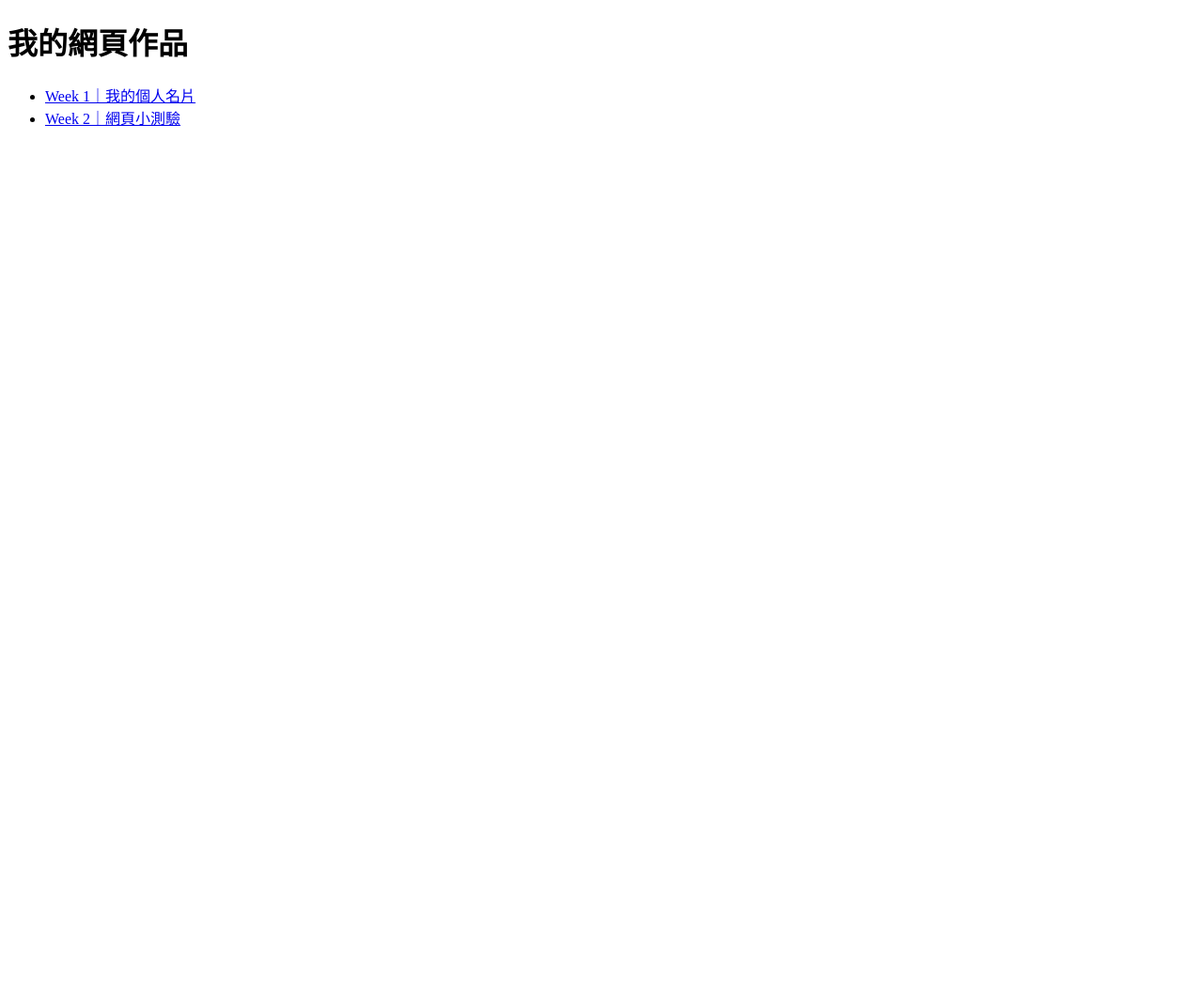
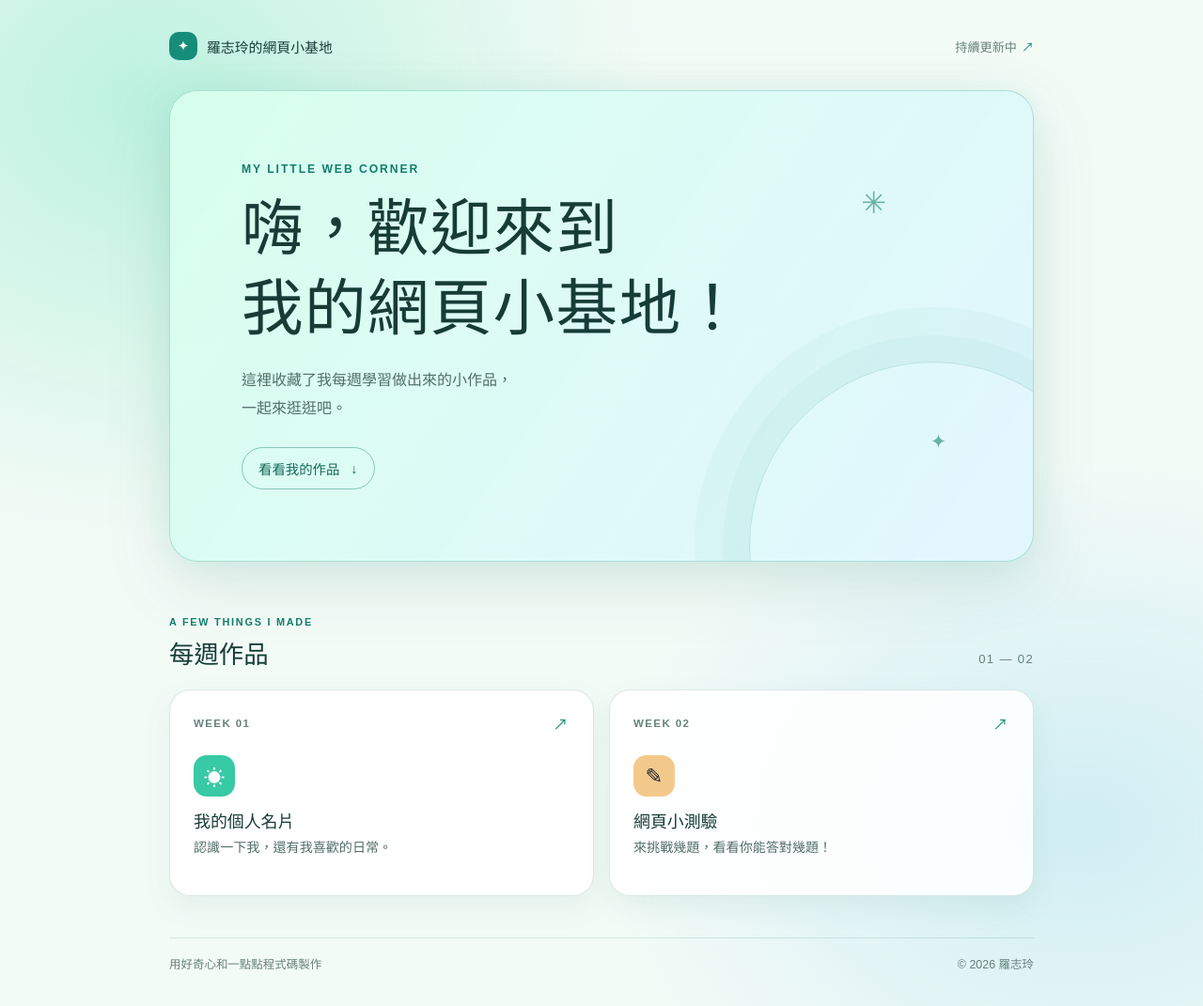
Before and after one commit to ritalo-so2/web--quest, a plain HTML site: page index.html in a window 1280 px wide. Shown: the whole page at 94% size. Before the commit the page ends 800 px from the top, so only its background shows below. Drawn offline with Linux system fonts and the light colour scheme.

Commit message:
add cover

```diff
--- a/index.html
+++ b/index.html
@@ -3,17 +3,59 @@
 <head>
     <meta charset="UTF-8">
     <meta name="viewport" content="width=device-width, initial-scale=1.0">
-    <title>我的網頁作品</title>
+    <meta name="theme-color" content="#f3fbf7">
+    <meta name="description" content="歡迎來到羅志玲的網頁小基地，看看每週製作的網頁作品。">
+    <link rel="stylesheet" href="theme.css">
+    <title>我的網頁小基地</title>
 </head>
 <body>
-    <main>
-        <h1>我的網頁作品</h1>
-        <nav aria-label="每週作品">
-            <ul>
-                <li><a href="week%201/">Week 1｜我的個人名片</a></li>
-                <li><a href="Week%202/">Week 2｜網頁小測驗</a></li>
-            </ul>
-        </nav>
+    <main class="site-shell">
+        <header class="site-header">
+            <a class="site-logo" href="./" aria-label="回到首頁">
+                <span class="logo-mark" aria-hidden="true">✦</span>
+                <span>羅志玲的網頁小基地</span>
+            </a>
+            <span class="header-note">持續更新中 <span aria-hidden="true">↗</span></span>
+        </header>
+
+        <section class="hero" aria-labelledby="welcome-title">
+            <span class="hero-sparkle sparkle-one" aria-hidden="true">✳</span>
+            <span class="hero-sparkle sparkle-two" aria-hidden="true">✦</span>
+            <p class="eyebrow">MY LITTLE WEB CORNER</p>
+            <h1 id="welcome-title">嗨，歡迎來到<br>我的網頁小基地！</h1>
+            <p class="hero-copy">這裡收藏了我每週學習做出來的小作品，<br class="desktop-break">一起來逛逛吧。</p>
+            <a class="hero-link" href="#作品">看看我的作品 <span aria-hidden="true">↓</span></a>
+        </section>
+
+        <section class="work-section" id="作品" aria-labelledby="work-title">
+            <div class="section-heading">
+                <div>
+                    <p class="eyebrow">A FEW THINGS I MADE</p>
+                    <h2 id="work-title">每週作品</h2>
+                </div>
+                <span class="work-count">01 — 02</span>
+            </div>
+
+            <nav class="project-grid" aria-label="每週作品">
+                <a class="project-card card-profile" href="week%201/">
+                    <span class="card-topline"><span>WEEK 01</span><span aria-hidden="true">↗</span></span>
+                    <span class="card-icon" aria-hidden="true">☀</span>
+                    <span class="card-title">我的個人名片</span>
+                    <span class="card-description">認識一下我，還有我喜歡的日常。</span>
+                </a>
+                <a class="project-card card-quiz" href="Week%202/">
+                    <span class="card-topline"><span>WEEK 02</span><span aria-hidden="true">↗</span></span>
+                    <span class="card-icon" aria-hidden="true">✎</span>
+                    <span class="card-title">網頁小測驗</span>
+                    <span class="card-description">來挑戰幾題，看看你能答對幾題！</span>
+                </a>
+            </nav>
+        </section>
+
+        <footer class="site-footer">
+            <span>用好奇心和一點點程式碼製作</span>
+            <span>© 2026 羅志玲</span>
+        </footer>
     </main>
 </body>
 </html>
--- /dev/null
+++ b/theme.css
@@ -0,0 +1,307 @@
+:root {
+    color-scheme: light;
+    font-family: "Noto Sans TC", "Microsoft JhengHei", sans-serif;
+    color: #173c36;
+    background: #f3fbf7;
+    font-synthesis: none;
+    scroll-behavior: smooth;
+}
+
+* {
+    box-sizing: border-box;
+}
+
+body {
+    min-width: 320px;
+    min-height: 100vh;
+    margin: 0;
+    padding: 28px 20px;
+    background:
+        radial-gradient(ellipse at 12% 10%, rgba(93, 226, 183, 0.36), transparent 34rem),
+        radial-gradient(ellipse at 90% 82%, rgba(116, 203, 234, 0.28), transparent 32rem),
+        #f3fbf7;
+}
+
+a {
+    color: inherit;
+}
+
+a:focus-visible {
+    outline: 3px solid #087f70;
+    outline-offset: 5px;
+}
+
+.site-shell {
+    width: min(100%, 920px);
+    margin: 0 auto;
+}
+
+.site-header,
+.site-logo,
+.header-note,
+.card-topline,
+.site-footer {
+    display: flex;
+    align-items: center;
+    justify-content: space-between;
+}
+
+.site-header {
+    min-height: 42px;
+    margin-bottom: 26px;
+}
+
+.site-logo {
+    justify-content: flex-start;
+    gap: 10px;
+    font-size: 0.93rem;
+    font-weight: 700;
+    text-decoration: none;
+}
+
+.logo-mark {
+    display: grid;
+    width: 30px;
+    height: 30px;
+    place-items: center;
+    border-radius: 10px;
+    color: #ffffff;
+    background: #168d79;
+}
+
+.header-note,
+.work-count {
+    color: #66827b;
+    font-size: 0.82rem;
+}
+
+.header-note span {
+    margin-left: 5px;
+    color: #168d79;
+}
+
+.hero {
+    position: relative;
+    overflow: hidden;
+    padding: clamp(36px, 8vw, 76px);
+    border: 1px solid rgba(41, 154, 127, 0.28);
+    border-radius: 30px;
+    background: linear-gradient(125deg, rgba(215, 255, 237, 0.98), rgba(225, 246, 255, 0.96));
+    box-shadow: 0 24px 70px rgba(39, 111, 92, 0.13), 0 0 36px rgba(5, 173, 139, 0.08);
+}
+
+.hero::after {
+    position: absolute;
+    right: -90px;
+    bottom: -180px;
+    width: 390px;
+    height: 390px;
+    border: 1px solid rgba(22, 141, 121, 0.2);
+    border-radius: 50%;
+    box-shadow: 0 0 0 28px rgba(22, 141, 121, 0.035), 0 0 0 58px rgba(22, 141, 121, 0.035);
+    content: "";
+    pointer-events: none;
+}
+
+.eyebrow {
+    margin: 0 0 14px;
+    color: #137d6d;
+    font-size: 0.76rem;
+    font-weight: 700;
+    letter-spacing: 0.16em;
+}
+
+.hero h1 {
+    position: relative;
+    z-index: 1;
+    margin: 0;
+    font-size: clamp(2.2rem, 7vw, 4.1rem);
+    letter-spacing: 0.02em;
+    line-height: 1.3;
+}
+
+.hero-copy {
+    position: relative;
+    z-index: 1;
+    margin: 18px 0 26px;
+    color: #526e68;
+    line-height: 1.9;
+}
+
+.hero-link {
+    position: relative;
+    z-index: 1;
+    display: inline-flex;
+    align-items: center;
+    gap: 12px;
+    padding: 11px 17px;
+    border: 1px solid rgba(19, 125, 109, 0.42);
+    border-radius: 999px;
+    color: #126858;
+    font-size: 0.9rem;
+    text-decoration: none;
+    transition: background-color 160ms ease, transform 160ms ease;
+}
+
+.hero-link:hover {
+    transform: translateY(-2px);
+    background: rgba(115, 234, 214, 0.22);
+}
+
+.hero-sparkle {
+    position: absolute;
+    color: rgba(19, 125, 109, 0.58);
+}
+
+.sparkle-one {
+    top: 20%;
+    right: 17%;
+    font-size: 2rem;
+}
+
+.sparkle-two {
+    right: 10%;
+    bottom: 23%;
+    font-size: 1.3rem;
+}
+
+.work-section {
+    padding: 58px 0 44px;
+    scroll-margin-top: 24px;
+}
+
+.section-heading {
+    display: flex;
+    align-items: end;
+    justify-content: space-between;
+    margin-bottom: 20px;
+}
+
+.section-heading .eyebrow {
+    margin-bottom: 7px;
+    font-size: 0.68rem;
+}
+
+.section-heading h2 {
+    margin: 0;
+    font-size: 1.65rem;
+}
+
+.work-count {
+    padding-bottom: 5px;
+    letter-spacing: 0.1em;
+}
+
+.project-grid {
+    display: grid;
+    grid-template-columns: repeat(2, minmax(0, 1fr));
+    gap: 16px;
+}
+
+.project-card {
+    display: flex;
+    min-height: 220px;
+    flex-direction: column;
+    align-items: flex-start;
+    padding: 23px 25px;
+    border: 1px solid rgba(57, 126, 109, 0.18);
+    border-radius: 22px;
+    background: rgba(255, 255, 255, 0.88);
+    box-shadow: 0 12px 30px rgba(39, 111, 92, 0.08);
+    text-decoration: none;
+    transition: border-color 180ms ease, transform 180ms ease, background-color 180ms ease;
+}
+
+.project-card:hover {
+    transform: translateY(-4px);
+    border-color: rgba(19, 125, 109, 0.46);
+    background: #ffffff;
+}
+
+.card-topline {
+    width: 100%;
+    color: #66827b;
+    font-size: 0.72rem;
+    font-weight: 700;
+    letter-spacing: 0.12em;
+}
+
+.card-topline span:last-child {
+    color: #168d79;
+    font-size: 1rem;
+}
+
+.card-icon {
+    display: grid;
+    width: 44px;
+    height: 44px;
+    margin: 22px 0 12px;
+    place-items: center;
+    border-radius: 14px;
+    color: #ffffff;
+    background: #38c9a5;
+    font-size: 1.4rem;
+}
+
+.card-quiz .card-icon {
+    color: #1b2030;
+    background: #f3c98b;
+}
+
+.card-title {
+    font-size: 1.12rem;
+    font-weight: 700;
+}
+
+.card-description {
+    margin-top: 5px;
+    color: #526e68;
+    font-size: 0.88rem;
+    line-height: 1.7;
+}
+
+.site-footer {
+    gap: 16px;
+    padding: 18px 0 8px;
+    border-top: 1px solid rgba(57, 126, 109, 0.18);
+    color: #66827b;
+    font-size: 0.78rem;
+}
+
+@media (max-width: 600px) {
+    body {
+        padding: 18px 16px;
+    }
+
+    .header-note {
+        font-size: 0.73rem;
+    }
+
+    .hero {
+        border-radius: 24px;
+    }
+
+    .desktop-break {
+        display: none;
+    }
+
+    .project-grid {
+        grid-template-columns: 1fr;
+    }
+
+    .project-card {
+        min-height: 195px;
+    }
+}
+
+@media (prefers-reduced-motion: reduce) {
+    :root {
+        scroll-behavior: auto;
+    }
+
+    *,
+    *::before,
+    *::after {
+        transition-duration: 0.01ms !important;
+    }
+}
```
